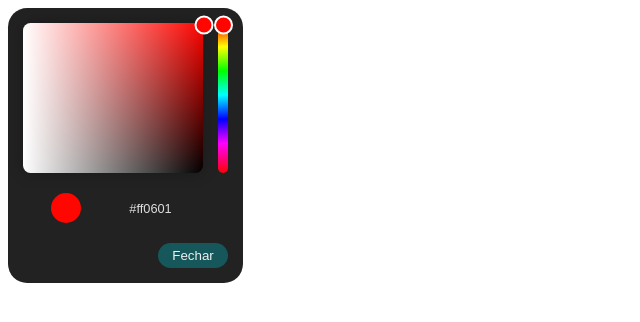
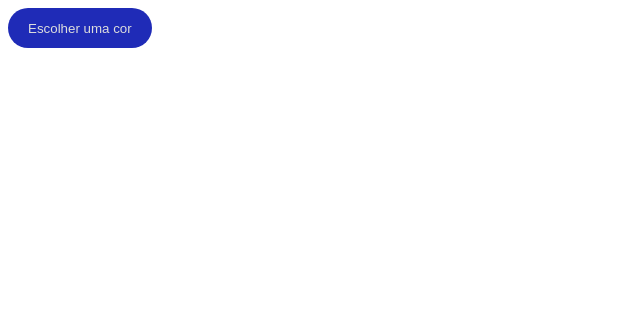
Before and after one commit to andjeckson/seletor-de-cores, a plain HTML site: page index.html in a window 1280 px wide. Shown: the whole page, without its empty margins (0-640 px from the left). Drawn offline with Linux system fonts and the light colour scheme.

Commit message:
Atualizar o index.html

```diff
--- a/index.html
+++ b/index.html
@@ -1,5 +1,6 @@
 <!DOCTYPE html>
 <html lang="pt-br">
+
 <head>
  <meta charset="UTF-8">
  <meta http-equiv="X-UA-Compatible" content="IE=Edge">
@@ -8,17 +9,39 @@
  <title>Seletor de cores</title>
 
  <link rel="stylesheet" href="assets/css/style.css">
-  <script src="assets/js/main.js" ></script>
+ <script src="assets/js/main.js"></script>
 </head>
 
 <body>
+
+ <style>
+  button {
+   display: inline-flex;
+   align-items: center;
+   justify-content: center;
+   -webkit-border-radius: 60px;
+   -moz-border-radius: 60px;
+   border-radius: 60px;
+   height: 20px;
+   padding: 20px;
+   background: #1F2BB7;
+   color: #ddd;
+   border: none;
+  }
+ </style>
+
+ <button type="button" id="abrir-seletor">Escolher uma cor</button>
  <script>
-let sl = new SeletorDeCores()
-    sl.abrir()
-    sl.converterParaHEX()
-    sl.aoSelecionar = function(cor){
-       document.body.style.backgroundColor = cor
+  let seletor = new SeletorDeCores()
+  seletor.converterParaHEX()
+
+  seletor.aoFechar = function(cor) {
+   document.body.style.background = cor
   }
+
+  document.getElementById('abrir-seletor')
+   .onclick = () => seletor.abrir()
  </script>
 </body>
+
 </html>
```
Lines whose indentation alone changed are shown as unchanged.
